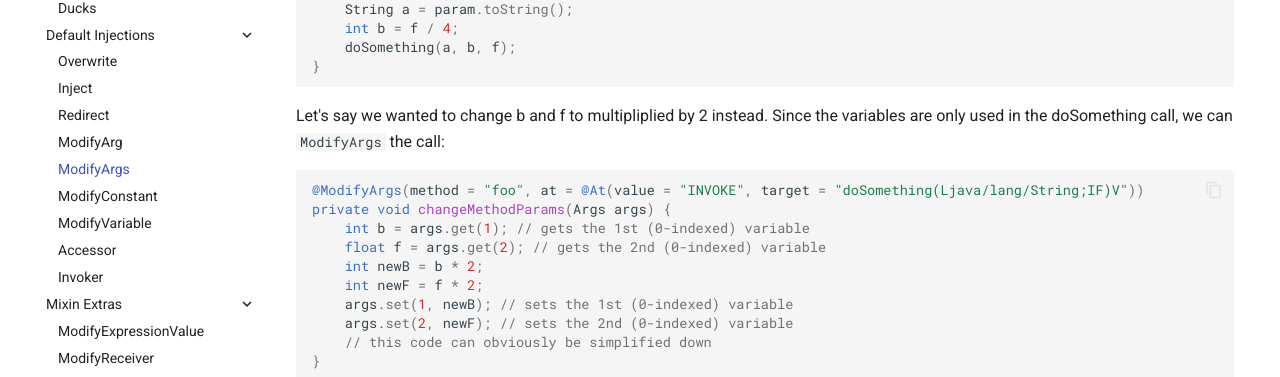
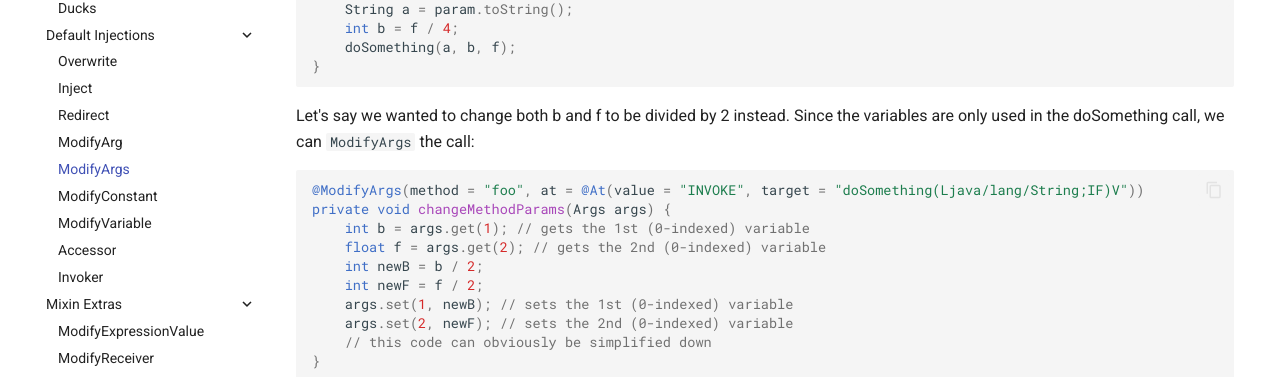
Before and after one commit to MicrocontrollersDev/Mixins, an MkDocs documentation site: the page built from docs/default/modifyargs.md, in a window 1280 px wide and 978 px high. Shown: the part 292-669 px from the top of the window. Built offline with MkDocs 1.6.1 and Material for MkDocs 9.7.7, drawn with Linux system fonts in a browser that asks for light colours; comment, search, counter and statistics services are not loaded.

Commit message:
fix incorrect modifyarg(s) examples

````diff
--- a/docs/default/modifyargs.md
+++ b/docs/default/modifyargs.md
@@ -12,15 +12,15 @@ public void foo(float f) {
 }
 ```
 
-Let's say we wanted to change b and f to multipliplied by 2 instead. Since the variables are only used in the doSomething call, we can `ModifyArgs` the call:
+Let's say we wanted to change both b and f to be divided by 2 instead. Since the variables are only used in the doSomething call, we can `ModifyArgs` the call:
 
 ```java
 @ModifyArgs(method = "foo", at = @At(value = "INVOKE", target = "doSomething(Ljava/lang/String;IF)V"))
 private void changeMethodParams(Args args) {
     int b = args.get(1); // gets the 1st (0-indexed) variable
     float f = args.get(2); // gets the 2nd (0-indexed) variable
-    int newB = b * 2;
-    int newF = f * 2;
+    int newB = b / 2;
+    int newF = f / 2;
     args.set(1, newB); // sets the 1st (0-indexed) variable
     args.set(2, newF); // sets the 2nd (0-indexed) variable
     // this code can obviously be simplified down
````
Also changed, not shown: docs/default/modifyarg.md (+1 -1 lines).
